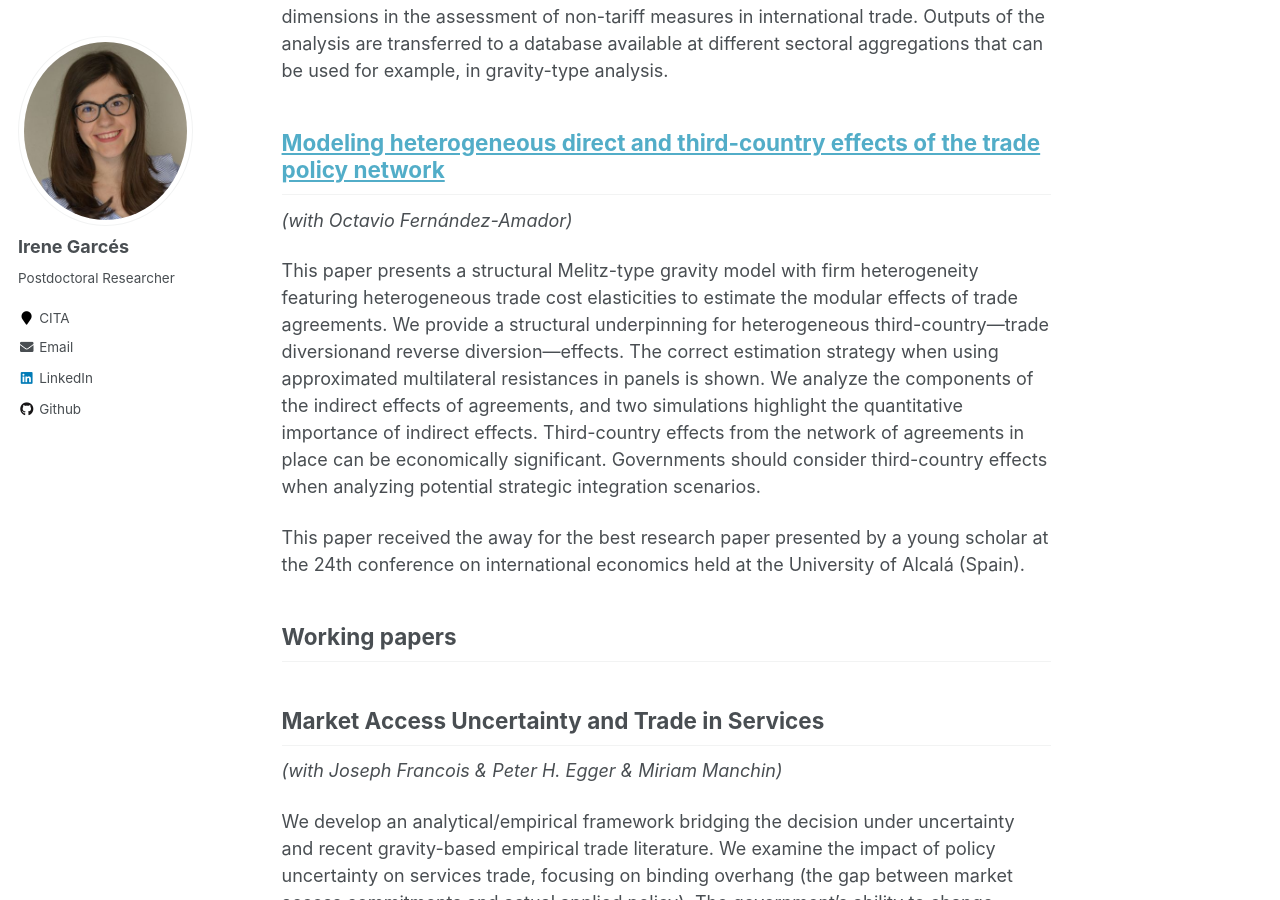
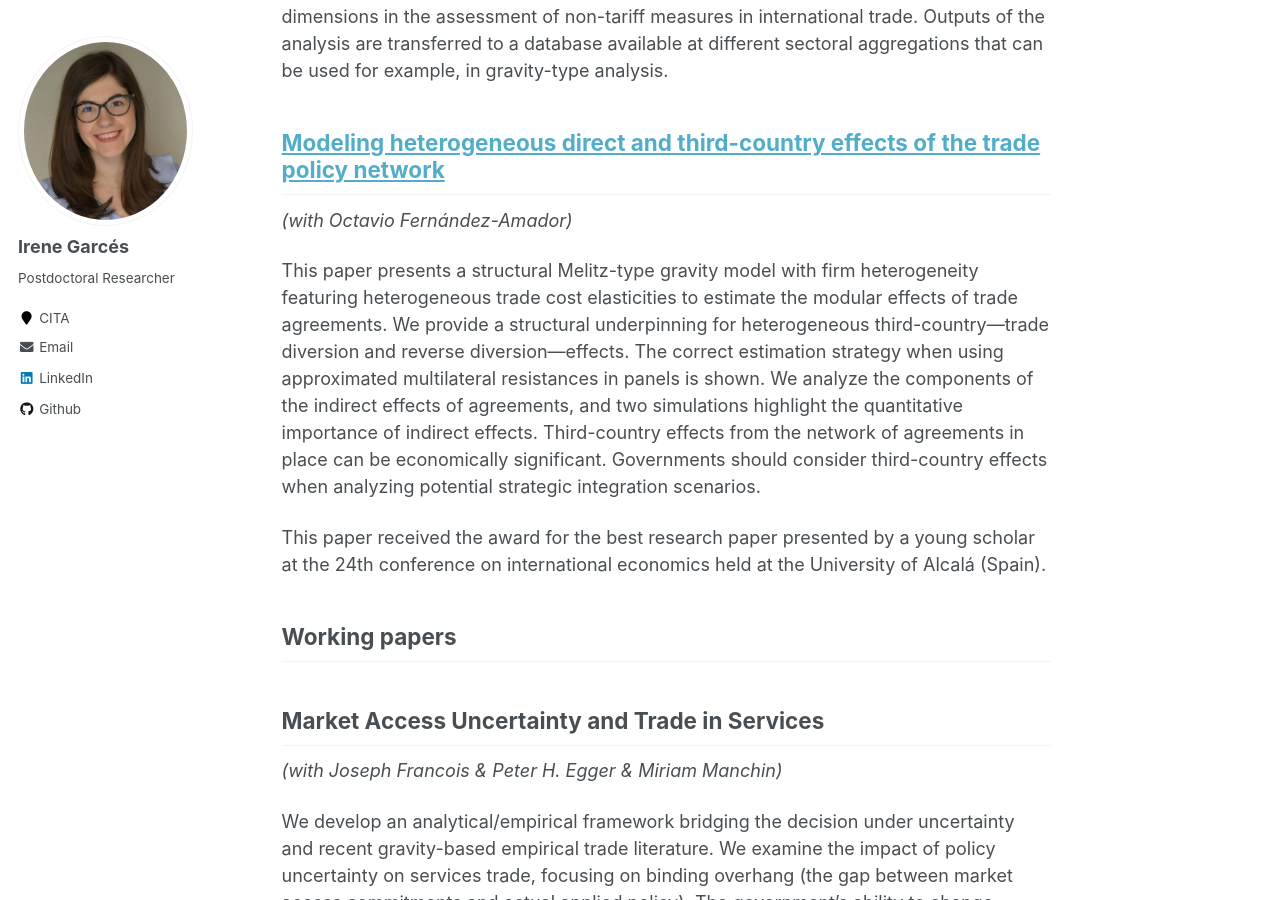
Before and after one commit to IreneGarces/irenegarces.github.io, a Jekyll site: the page built from _pages/research.md, in a window 1280 px wide and 900 px high, scrolled down 1019 px. Built offline with Jekyll 4.4.1, drawn with Linux system fonts in a browser that asks for light colours; some of the changed text lies outside the part shown.

Commit message:
Update research.md

```diff
--- a/_pages/research.md
+++ b/_pages/research.md
@@ -35,13 +35,9 @@ at the country- and sector-level. We construct well-established descriptive indi
 ## [Modeling heterogeneous direct and third-country effects of the trade policy network](../files/Heterogeneous direct and third-country effects_master.pdf)
 *(with Octavio Fernández-Amador)*
 
-This paper presents a structural Melitz-type gravity model with firm heterogeneity featuring heterogeneous trade cost elasticities to estimate the modular
-effects of trade agreements. We provide a structural underpinning for heterogeneous third-country—trade diversionand reverse diversion—effects.
-The correct estimation strategy when using approximated multilateral resistances in panels is shown. We analyze the components of the indirect effects of agreements,
-and two simulations highlight the quantitative importance of indirect effects. Third-country effects from the network of agreements in place can be economically
-significant. Governments should consider third-country effects when analyzing potential strategic integration scenarios.
+This paper presents a structural Melitz-type gravity model with firm heterogeneity featuring heterogeneous trade cost elasticities to estimate the modular effects of trade agreements. We provide a structural underpinning for heterogeneous third-country—trade diversion and reverse diversion—effects. The correct estimation strategy when using approximated multilateral resistances in panels is shown. We analyze the components of the indirect effects of agreements, and two simulations highlight the quantitative importance of indirect effects. Third-country effects from the network of agreements in place can be economically significant. Governments should consider third-country effects when analyzing potential strategic integration scenarios.
 
-This paper received the away for the best research paper presented by a young scholar at the 24th conference on international economics held at the University of Alcalá (Spain).
+This paper received the award for the best research paper presented by a young scholar at the 24th conference on international economics held at the University of Alcalá (Spain).
 
 ## Working papers
 
@@ -69,7 +65,7 @@ The past fifty years have witnessed an upsurge in trade integration which has cr
 *(with Balázs, K. & Cechura, L. & Chakrabarti, A. & Coderoni, S. & Disdier, A. & Garcés, I. & Krisztin, T. & Meinhart, B. & Kuhn, T. & Le Gallo, J., & Legras, S. &  Muzzillo, M. & Piet, L. & Podmaniczky, L. & Sanjuán, A.I. & Sckokai, P. & Storm, H. & Varacca, A. & Vedrine, L. )
 
 ## [A sustainability analysis on the social dimension of sustainable development in the context of the possible EFTA-Mercosur free trade agreement (2025)](../files/SIA_Social_EMFTA_CTEIWTI_2025.pdf)
-*(With Cedric Dupont, Manfred Elsig, Joseph Francois, Cezar, R., \& Aznar, F. P.)*
+*(With Cedric Dupont, Manfred Elsig, Joseph Francois, Cezar, R., & Aznar, F. P.)*
 
 ## Deliverable 7.2. BrightSpace Project Report on Toolbox Enhancements for Just Operating Space Indicators: Progress report with focus on income and employment-related indicators (2025).
 *(With Michiel van Dijk (WR), Elena Castellari (UCSC), Ninke Feenstra (WU), Irene Garcés (CITA), Esther Gehrke (WU), Marta Kozicka (IIASA), Christoph Krüger (PBL), Marijke Kuiper (WR), Thijs de Lange (WR),  Myrna van Leeuwen (WR), Daniele Moro (UCSC), Marc Müller (WR), George Philippidis (CITA), Hugo Scherer (WR), Inga Schleicher (Thuenen), Maria Schubring (UOXF), Paolo Sckokai (UCSC), Zuzana Smeets-Kristkova (WR), Marco Springmann (UOXF), Viktoriya Sturm (Thuenen), Giulia Tiboldo (UCSC), Ana Sanjuán (CITA), Michael Wogerer (IIASA), Yan Jin (WU), Willem-Jan van Zeist (WR))*
```
